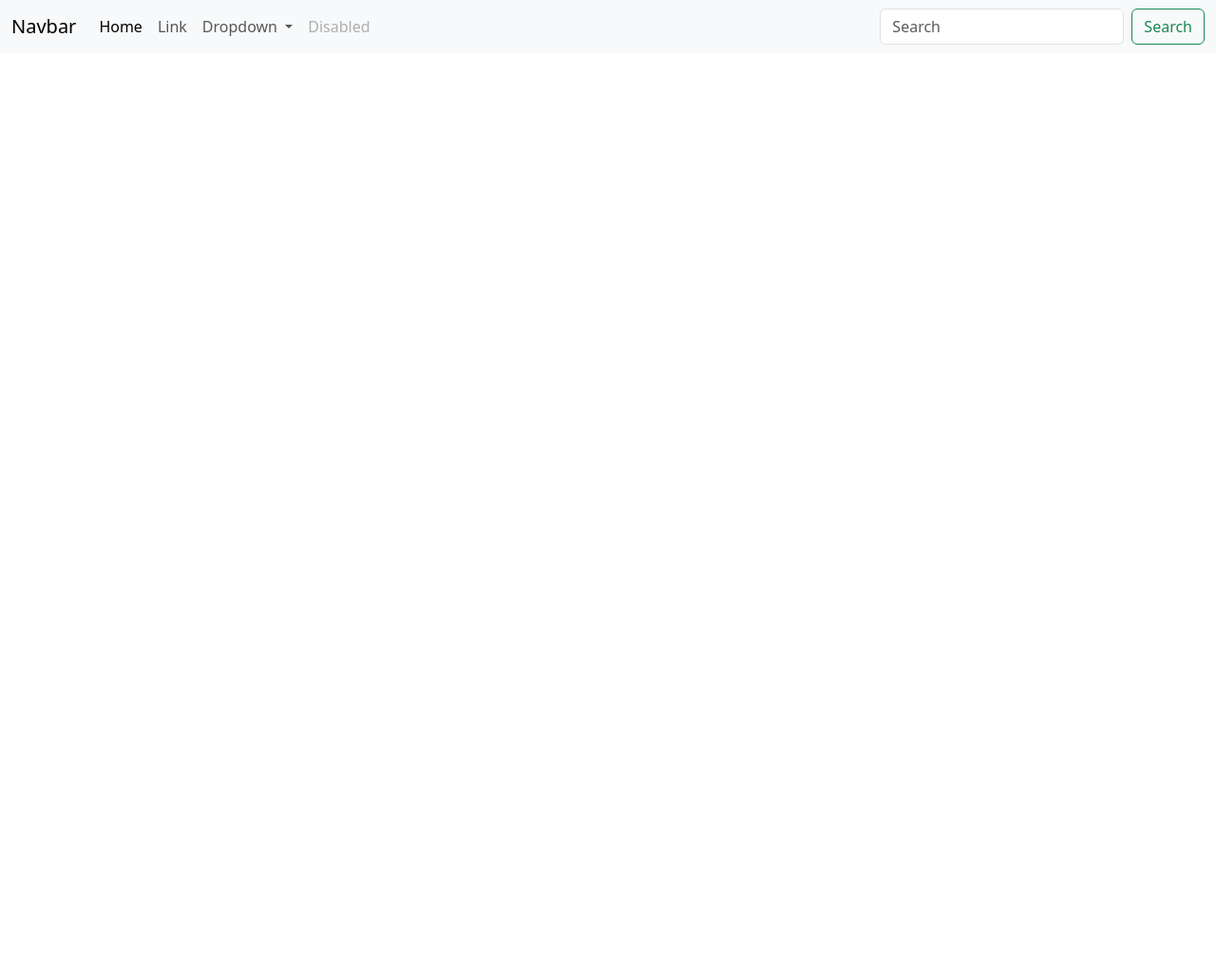
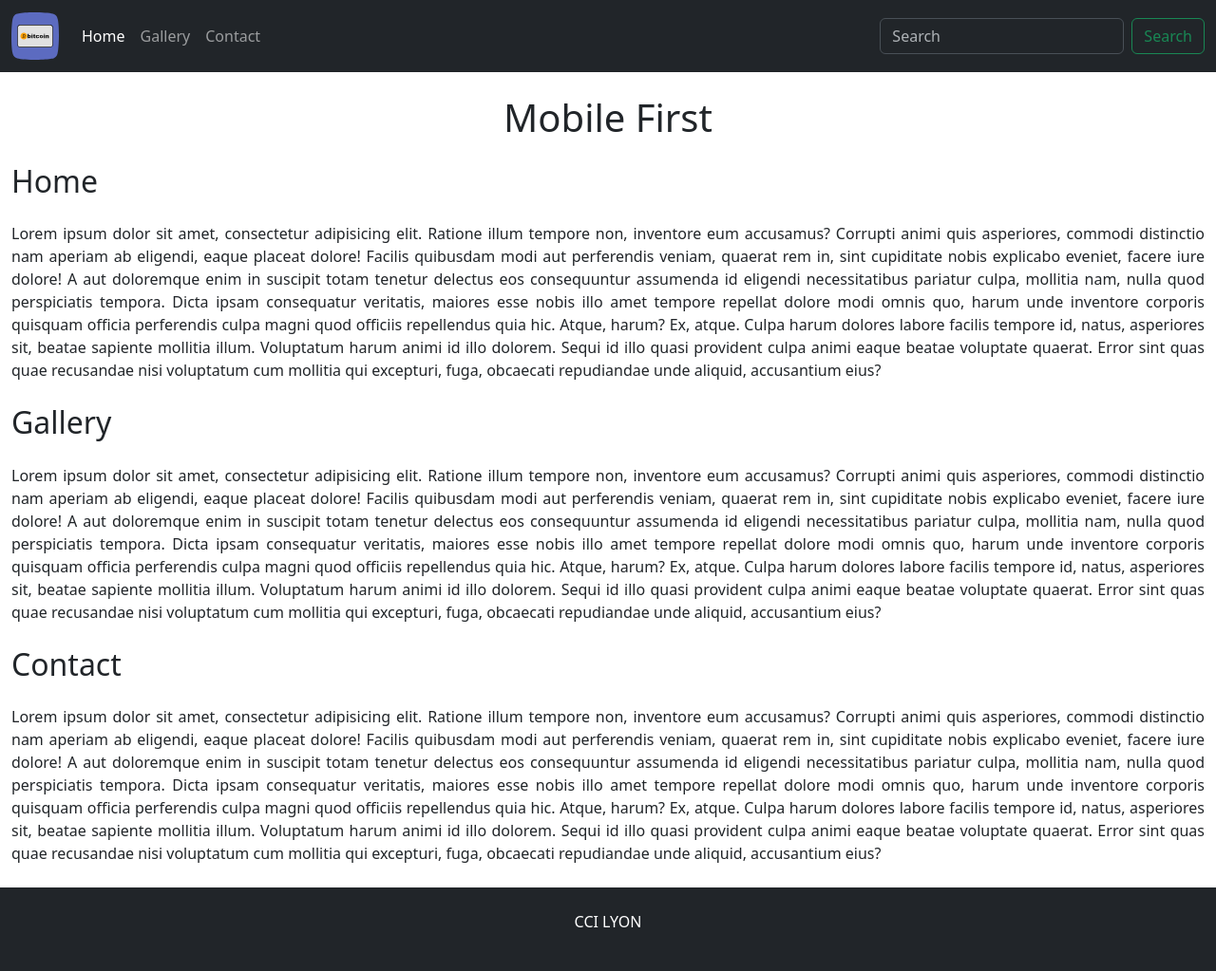
Before and after one commit to Zackapach/Mobile-First, a plain HTML site: page dekpoindex.html in a window 1280 px wide. Shown: the whole page at 95% size. Before the commit the page ends 800 px from the top, so only its background shows below. Drawn offline with nearby package versions, Linux system fonts and the light colour scheme.

Commit message:
Finished the structural part

```diff
--- a/dekpoindex.html
+++ b/dekpoindex.html
@@ -7,30 +7,41 @@
     <link href="https://cdn.jsdelivr.net/npm/bootstrap@5.3.2/dist/css/bootstrap.min.css" rel="stylesheet"
         integrity="sha384-T3c6CoIi6uLrA9TneNEoa7RxnatzjcDSCmG1MXxSR1GAsXEV/Dwwykc2MPK8M2HN" crossorigin="anonymous">
     <title>Mobile First Project</title>
+    <style>
+        p {
+            text-align: justify;
+        }
+
+        #logo {
+            width: 50px;
+        }
+    </style>
 </head>
 
 <body>
-    <script src="https://cdn.jsdelivr.net/npm/bootstrap@5.3.2/dist/js/bootstrap.bundle.min.js"
-        integrity="sha384-C6RzsynM9kWDrMNeT87bh95OGNyZPhcTNXj1NW7RuBCsyN/o0jlpcV8Qyq46cDfL" crossorigin="anonymous">
-    </script>
+
+    <header>
         <!-- start navbar -->
-    <nav class="navbar navbar-expand-lg bg-body-tertiary">
+        <nav class="navbar navbar-expand-lg bg-dark" data-bs-theme="dark">
             <div class="container-fluid">
-            <a class="navbar-brand" href="#">Navbar</a>
+                <a class="navbar-brand" href="#"><img id="logo" src="img/2696675_bitcoin_card_method_payment_icon.svg" alt=""></a>
                 <button class="navbar-toggler" type="button" data-bs-toggle="collapse"
-                data-bs-target="#navbarSupportedContent" aria-controls="navbarSupportedContent" aria-expanded="false"
-                aria-label="Toggle navigation">
+                    data-bs-target="#navbarSupportedContent" aria-controls="navbarSupportedContent"
+                    aria-expanded="false" aria-label="Toggle navigation">
                     <span class="navbar-toggler-icon"></span>
                 </button>
                 <div class="collapse navbar-collapse" id="navbarSupportedContent">
                     <ul class="navbar-nav me-auto mb-2 mb-lg-0">
                         <li class="nav-item">
-                        <a class="nav-link active" aria-current="page" href="#">Home</a>
+                            <a class="nav-link active" aria-current="page" href="#home">Home</a>
                         </li>
                         <li class="nav-item">
-                        <a class="nav-link" href="#">Link</a>
+                            <a class="nav-link" href="#gallery">Gallery</a>
                         </li>
-                    <li class="nav-item dropdown">
+                        <li class="nav-item">
+                            <a class="nav-link" href="#contact">Contact</a>
+                        </li>
+                        <!-- <li class="nav-item dropdown">
                             <a class="nav-link dropdown-toggle" href="#" role="button" data-bs-toggle="dropdown"
                                 aria-expanded="false">
                                 Dropdown
@@ -46,19 +57,103 @@
                         </li>
                         <li class="nav-item">
                             <a class="nav-link disabled" aria-disabled="true">Disabled</a>
-                    </li>
+                        </li> -->
                     </ul>
                     <form class="d-flex" role="search">
                         <input class="form-control me-2" type="search" placeholder="Search" aria-label="Search">
                         <button class="btn btn-outline-success" type="submit">Search</button>
                     </form>
-                <!-- end navabar -->
                 </div>
             </div>
+
         </nav>
+        <!-- end navabar -->
+
+        <h1 class="text-center mt-4 mb-4">Mobile First</h1>
+
+    </header>
+
+    <!-- start main  -->
+    <main class="container-fluid ">
+
+        <!-- start section home  -->
+
+        <section class="mt-4 mb-4 class" id="home">
+            <h2 class="mt-4 mb-4 class">Home</h2>
+            <p>
+                Lorem ipsum dolor sit amet, consectetur adipisicing elit. Ratione illum tempore non, inventore eum
+                accusamus? Corrupti animi quis asperiores, commodi distinctio nam aperiam ab eligendi, eaque placeat
+                dolore! Facilis quibusdam modi aut perferendis veniam, quaerat rem in, sint cupiditate nobis explicabo
+                eveniet, facere iure dolore! A aut doloremque enim in suscipit totam tenetur delectus eos consequuntur
+                assumenda id eligendi necessitatibus pariatur culpa, mollitia nam, nulla quod perspiciatis tempora.
+                Dicta ipsam consequatur veritatis, maiores esse nobis illo amet tempore repellat dolore modi omnis quo,
+                harum unde inventore corporis quisquam officia perferendis culpa magni quod officiis repellendus quia
+                hic. Atque, harum? Ex, atque. Culpa harum dolores labore facilis tempore id, natus, asperiores sit,
+                beatae sapiente mollitia illum. Voluptatum harum animi id illo dolorem. Sequi id illo quasi provident
+                culpa animi eaque beatae voluptate quaerat. Error sint quas quae recusandae nisi voluptatum cum mollitia
+                qui excepturi, fuga, obcaecati repudiandae unde aliquid, accusantium eius?
+            </p>
+        </section>
 
 
+        <!-- end section home  -->
 
+
+        <!-- section gallery  -->
+
+        <section class="gallery" id="gallery">
+            <h2 class="mt-4 mb-4 class">Gallery</h2>
+            <p>
+                Lorem ipsum dolor sit amet, consectetur adipisicing elit. Ratione illum tempore non, inventore eum
+                accusamus? Corrupti animi quis asperiores, commodi distinctio nam aperiam ab eligendi, eaque placeat
+                dolore! Facilis quibusdam modi aut perferendis veniam, quaerat rem in, sint cupiditate nobis explicabo
+                eveniet, facere iure dolore! A aut doloremque enim in suscipit totam tenetur delectus eos consequuntur
+                assumenda id eligendi necessitatibus pariatur culpa, mollitia nam, nulla quod perspiciatis tempora.
+                Dicta ipsam consequatur veritatis, maiores esse nobis illo amet tempore repellat dolore modi omnis quo,
+                harum unde inventore corporis quisquam officia perferendis culpa magni quod officiis repellendus quia
+                hic. Atque, harum? Ex, atque. Culpa harum dolores labore facilis tempore id, natus, asperiores sit,
+                beatae sapiente mollitia illum. Voluptatum harum animi id illo dolorem. Sequi id illo quasi provident
+                culpa animi eaque beatae voluptate quaerat. Error sint quas quae recusandae nisi voluptatum cum mollitia
+                qui excepturi, fuga, obcaecati repudiandae unde aliquid, accusantium eius?
+            </p>
+        </section>
+
+        <!-- end section gallery  -->
+
+
+        <!-- start section contact  -->
+
+        <section class="contact" id="contact">
+            <h2 class="mt-4 mb-4 class">Contact</h2>
+            <p>
+                Lorem ipsum dolor sit amet, consectetur adipisicing elit. Ratione illum tempore non, inventore eum
+                accusamus? Corrupti animi quis asperiores, commodi distinctio nam aperiam ab eligendi, eaque placeat
+                dolore! Facilis quibusdam modi aut perferendis veniam, quaerat rem in, sint cupiditate nobis explicabo
+                eveniet, facere iure dolore! A aut doloremque enim in suscipit totam tenetur delectus eos consequuntur
+                assumenda id eligendi necessitatibus pariatur culpa, mollitia nam, nulla quod perspiciatis tempora.
+                Dicta ipsam consequatur veritatis, maiores esse nobis illo amet tempore repellat dolore modi omnis quo,
+                harum unde inventore corporis quisquam officia perferendis culpa magni quod officiis repellendus quia
+                hic. Atque, harum? Ex, atque. Culpa harum dolores labore facilis tempore id, natus, asperiores sit,
+                beatae sapiente mollitia illum. Voluptatum harum animi id illo dolorem. Sequi id illo quasi provident
+                culpa animi eaque beatae voluptate quaerat. Error sint quas quae recusandae nisi voluptatum cum mollitia
+                qui excepturi, fuga, obcaecati repudiandae unde aliquid, accusantium eius?
+            </p>
+        </section>
+
+        <!-- end section contact  -->
+
+    </main>
+    <!-- end main  -->
+    <!-- start footer  -->
+    <footer class="mt-4 p-4 bg-dark text-white">
+        <p class="text-center">CCI LYON </p>
+    </footer>
+    <!-- end footer  -->
+
+
+    <script src="https://cdn.jsdelivr.net/npm/bootstrap@5.3.2/dist/js/bootstrap.bundle.min.js"
+        integrity="sha384-C6RzsynM9kWDrMNeT87bh95OGNyZPhcTNXj1NW7RuBCsyN/o0jlpcV8Qyq46cDfL" crossorigin="anonymous">
+    </script>
 </body>
 
 </html>
```
Also changed, not shown: img/2696675_bitcoin_card_method_payment_icon.svg (added). Lines whose indentation alone changed are shown as unchanged.
